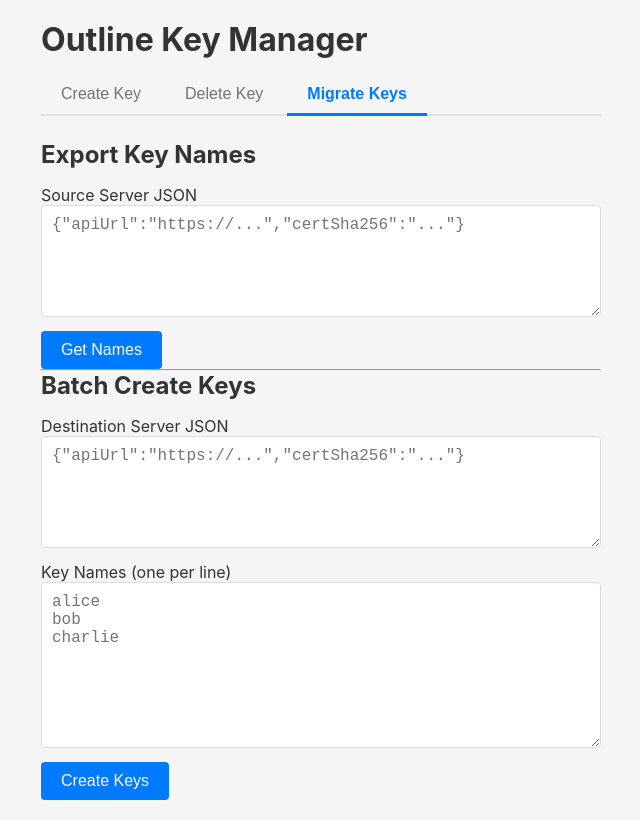
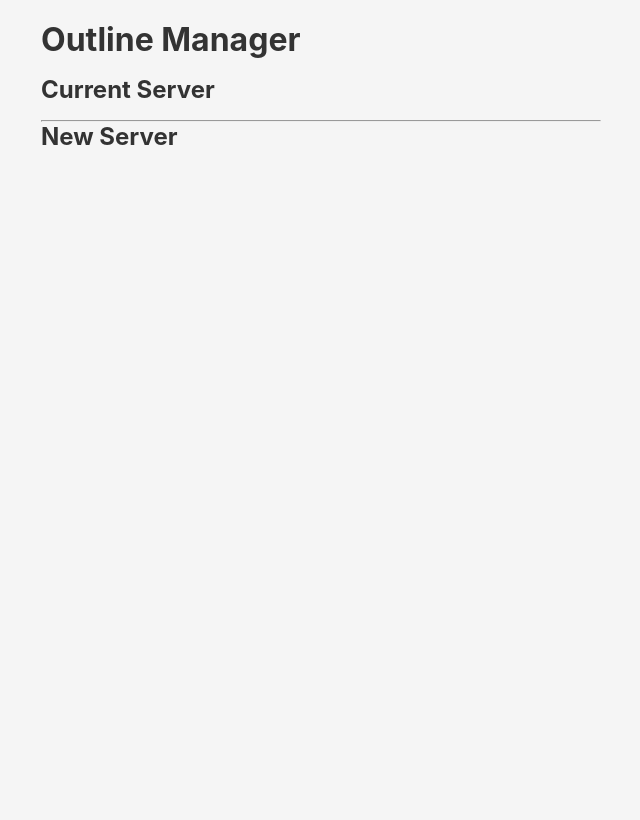
Before and after one commit to mrlinnth/outline-keys-manager, a React (Vite) app in the folder frontend/: page / in a window 1280 px wide. Shown: the whole page, without its empty margins (319-959 px from the left). Built offline with nearby package versions, Linux system fonts and the light colour scheme.

Commit message:
feat: add v2 app shell

```diff
--- a/frontend/src/App.jsx
+++ b/frontend/src/App.jsx
@@ -1,40 +1,22 @@
 import { useState } from 'react';
-import CreateKeyPage from './components/CreateKeyPage';
-import DeleteKeyPage from './components/DeleteKeyPage';
-import MigrateKeysPage from './components/MigrateKeysPage';
+import CurrentServer from './components/CurrentServer';
+import NewServer from './components/NewServer';
 
 function App() {
-  // 'migrate' is default — it holds the pre-existing workflow
-  const [activePage, setActivePage] = useState('migrate');
+  const [currentApiUrl, setCurrentApiUrl] = useState(null);
+  const [currentKeys, setCurrentKeys] = useState([]);
 
   return (
     <div className="container">
-      <h1>Outline Key Manager</h1>
-
-      <nav className="tab-bar">
-        <button
-          className={`tab ${activePage === 'create' ? 'active' : ''}`}
-          onClick={() => setActivePage('create')}
-        >
-          Create Key
-        </button>
-        <button
-          className={`tab ${activePage === 'delete' ? 'active' : ''}`}
-          onClick={() => setActivePage('delete')}
-        >
-          Delete Key
-        </button>
-        <button
-          className={`tab ${activePage === 'migrate' ? 'active' : ''}`}
-          onClick={() => setActivePage('migrate')}
-        >
-          Migrate Keys
-        </button>
-      </nav>
-
-      {activePage === 'create' && <CreateKeyPage />}
-      {activePage === 'delete' && <DeleteKeyPage />}
-      {activePage === 'migrate' && <MigrateKeysPage />}
+      <h1>Outline Manager</h1>
+      <CurrentServer
+        onKeysLoaded={(apiUrl, keys) => {
+          setCurrentApiUrl(apiUrl);
+          setCurrentKeys(keys);
+        }}
+      />
+      <hr />
+      <NewServer sourceApiUrl={currentApiUrl} sourceKeys={currentKeys} />
     </div>
   );
 }
--- /dev/null
+++ b/frontend/src/components/CurrentServer.jsx
@@ -0,0 +1,9 @@
+function CurrentServer() {
+  return (
+    <section>
+      <h2>Current Server</h2>
+    </section>
+  );
+}
+
+export default CurrentServer;
--- /dev/null
+++ b/frontend/src/components/NewServer.jsx
@@ -0,0 +1,9 @@
+function NewServer() {
+  return (
+    <section>
+      <h2>New Server</h2>
+    </section>
+  );
+}
+
+export default NewServer;
```
